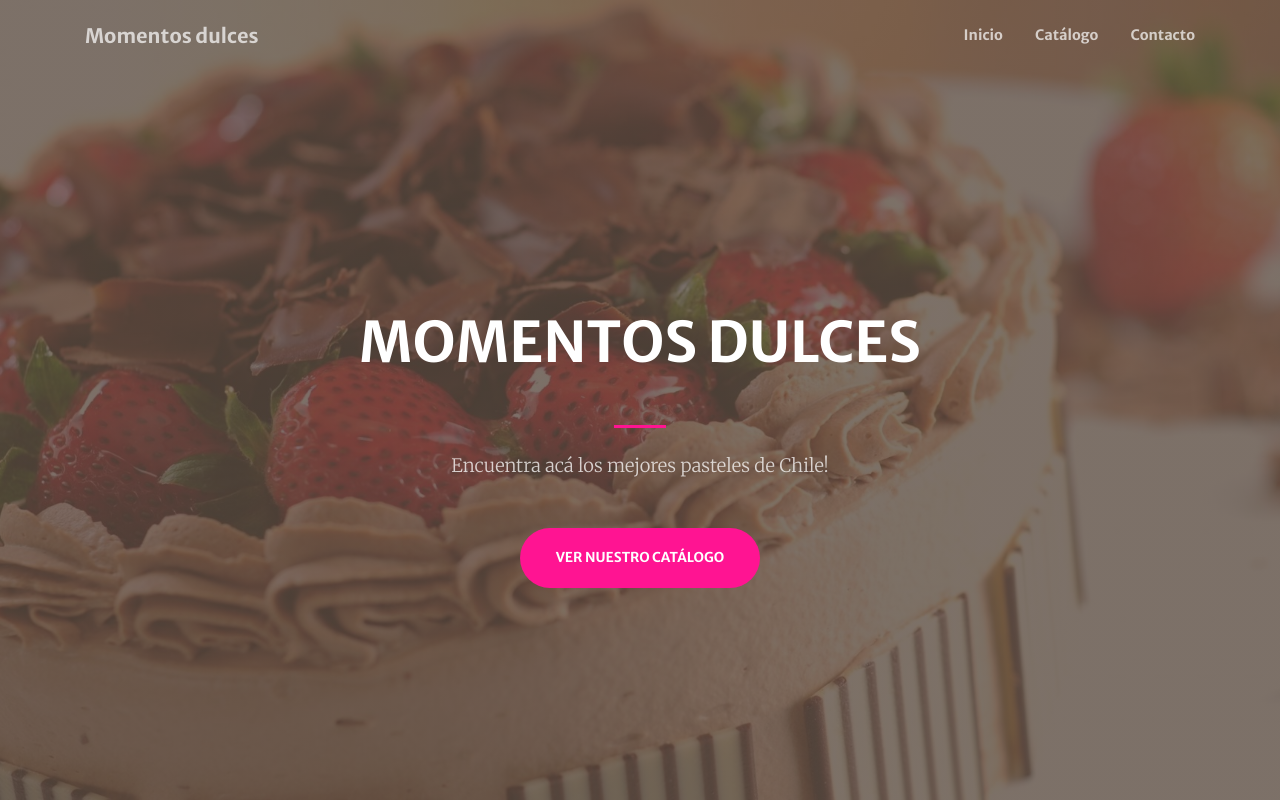
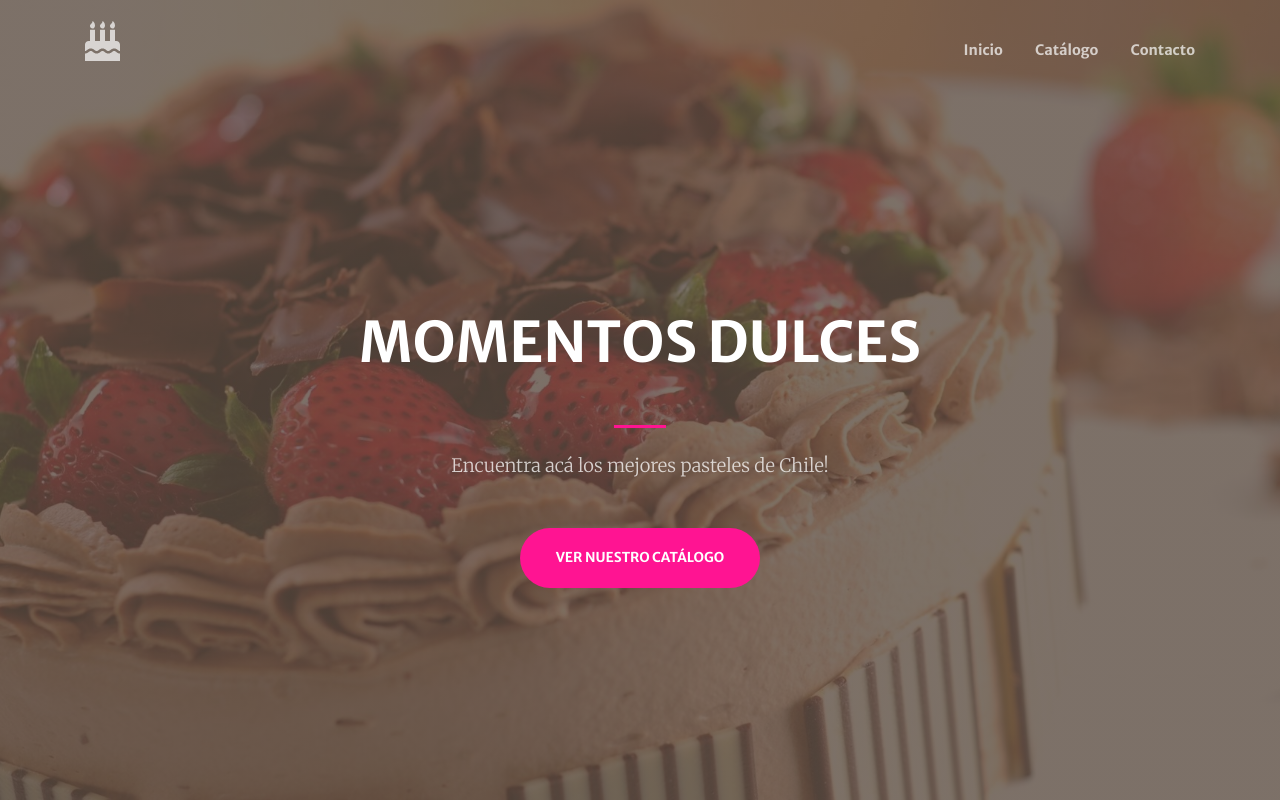
Before and after one commit to maruizr/alvcontrerass.github.io, a plain HTML site: page index.html in a window 1280 px wide. Shown: the top 800 px of the page. Drawn offline with nearby package versions, Linux system fonts and the light colour scheme.

Commit message:
Icono de pastel agregado a la barra nav

```diff
--- a/index.html
+++ b/index.html
@@ -24,7 +24,7 @@
     <!-- Navigation-->
     <nav class="navbar navbar-expand-lg navbar-light fixed-top py-3" id="mainNav">
         <div class="container">
-            <a class="navbar-brand js-scroll-trigger" href="#page-top">Momentos dulces</a>
+            <a class="navbar-brand js-scroll-trigger" href="#page-top"><i class="fas fa-birthday-cake fa-2x mb-3"> </i> </a>
             <button class="navbar-toggler navbar-toggler-right" type="button" data-toggle="collapse" data-target="#navbarResponsive" aria-controls="navbarResponsive" aria-expanded="false" aria-label="Toggle navigation"><span class="navbar-toggler-icon"></span></button>
             <div class="collapse navbar-collapse" id="navbarResponsive">
                 <ul class="navbar-nav ml-auto my-2 my-lg-0">
```
